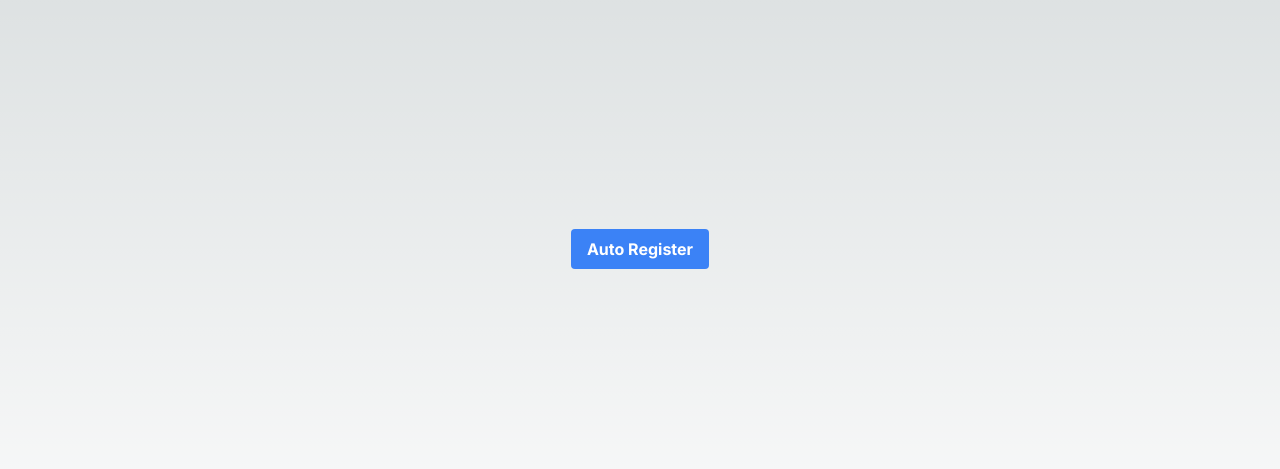
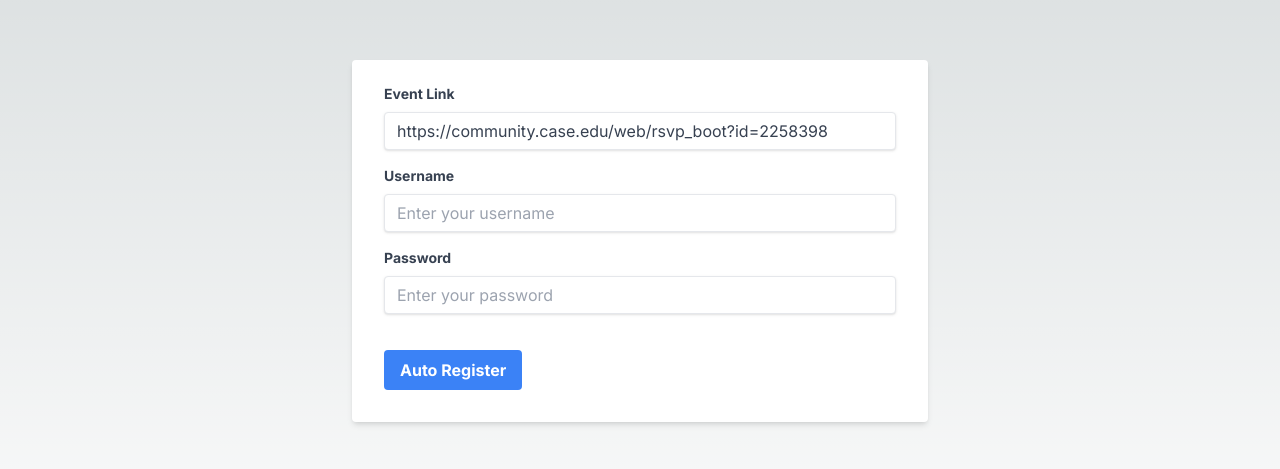
Before and after one commit to roshankern/auto-cg, a Next.js app: page / in a window 1280 px wide. Shown: the part 151-620 px from the top of the page. Built offline with nearby package versions, Linux system fonts and the light colour scheme.

Commit message:
take ui input

```diff
--- a/src/app/api/route.ts
+++ b/src/app/api/route.ts
@@ -36,19 +36,11 @@ async function getBrowser() {
   }
 }
 
-const cg_login_url = "https://www.campusgroups.com/shibboleth/login?idp=cwru";
-const cg_event_url = "https://community.case.edu/web/rsvp_boot?id=2258398";
-const username = process.env.USERNAME;
-const password = process.env.PASSWORD;
-
-export async function GET(request: NextRequest) {
-  console.log("Attempting to auto register...");
+async function autoRegister(cg_login_url: string, cg_event_url: string, username: string, password: string) {
+  console.log("Attempting to auto-register...");
 
   const browser = await getBrowser();
-  console.log("Browser launched successfully.");
-
-  const pages = await browser.pages();
-  const page = pages[0];
+  const page = (await browser.pages())[0];
 
   // Navigate to the login URL
   await page.goto(cg_login_url);
@@ -84,11 +76,31 @@ export async function GET(request: NextRequest) {
   await page.waitForSelector('div.check-icon', { timeout: 20000 });
 
   console.log("Registration successful!");
+  await browser.close();
+}
 
-  await browser.close();
-  return new NextResponse(JSON.stringify({ message: "Registration successful!" }), {
-    headers: {
-      "Content-Type": "application/json",
-    },
-  });
+
+export async function POST(request: NextRequest) {
+  const cg_login_url = "https://www.campusgroups.com/shibboleth/login?idp=cwru";
+  const { eventLink, username, password } = await request.json();
+
+  if (!eventLink || !username || !password) {
+    return new NextResponse(JSON.stringify({ message: "Missing required fields" }), {
+      headers: { "Content-Type": "application/json" },
+      status: 400,
+    });
+  }
+
+  try {
+    await autoRegister(cg_login_url, eventLink, username, password);
+
+    return new NextResponse(JSON.stringify({ message: "Registration successful!" }), {
+      headers: { "Content-Type": "application/json" },
+    });
+  } catch (error) {
+    return new NextResponse(JSON.stringify({ message: `Error: ${error}` }), {
+      headers: { "Content-Type": "application/json" },
+      status: 500,
+    });
+  }
 }
--- a/src/app/page.tsx
+++ b/src/app/page.tsx
@@ -3,17 +3,28 @@
 import { useState } from 'react';
 
 export default function Home() {
+  const [eventLink, setEventLink] = useState('https://community.case.edu/web/rsvp_boot?id=2258398');
+  const [username, setUsername] = useState('');
+  const [password, setPassword] = useState('');
   const [loading, setLoading] = useState(false);
 
   const handleAutoRegister = async () => {
+    console.log('Attempting to auto-register...');
     setLoading(true);
     try {
       const response = await fetch('/api', {
-        method: 'GET',
+        method: 'POST',
+        headers: {
+          'Content-Type': 'application/json',
+        },
+        body: JSON.stringify({
+          eventLink,
+          username,
+          password,
+        }),
       });
 
       if (response.ok) {
-        // Parse the JSON response and log the success message
         const data = await response.json();
         console.log(data.message);
       } else {
@@ -28,13 +39,68 @@ export default function Home() {
 
   return (
     <div className="flex h-screen items-center justify-center">
-      <button
-        onClick={handleAutoRegister}
-        className="bg-blue-500 text-white font-bold py-2 px-4 rounded focus:outline-none focus:shadow-outline"
-        disabled={loading}
+      <form
+        onSubmit={(e) => {
+          e.preventDefault();
+          handleAutoRegister();
+        }}
+        className="bg-white shadow-md rounded px-8 pt-6 pb-8 mb-4 w-full max-w-xl"
       >
-        {loading ? 'Registering...' : 'Auto Register'}
-      </button>
+        <div className="mb-4">
+          <label className="block text-gray-700 text-sm font-bold mb-2" htmlFor="eventLink">
+            Event Link
+          </label>
+          <input
+            id="eventLink"
+            type="text"
+            value={eventLink}
+            onChange={(e) => setEventLink(e.target.value)}
+            className="shadow appearance-none border rounded w-full py-2 px-3 text-gray-700 leading-tight focus:outline-none focus:shadow-outline"
+            placeholder="Enter event link"
+            required
+          />
+        </div>
+
+        <div className="mb-4">
+          <label className="block text-gray-700 text-sm font-bold mb-2" htmlFor="username">
+            Username
+          </label>
+          <input
+            id="username"
+            type="text"
+            value={username}
+            onChange={(e) => setUsername(e.target.value)}
+            className="shadow appearance-none border rounded w-full py-2 px-3 text-gray-700 leading-tight focus:outline-none focus:shadow-outline"
+            placeholder="Enter your username"
+            required
+          />
+        </div>
+
+        <div className="mb-6">
+          <label className="block text-gray-700 text-sm font-bold mb-2" htmlFor="password">
+            Password
+          </label>
+          <input
+            id="password"
+            type="password"
+            value={password}
+            onChange={(e) => setPassword(e.target.value)}
+            className="shadow appearance-none border rounded w-full py-2 px-3 text-gray-700 mb-3 leading-tight focus:outline-none focus:shadow-outline"
+            placeholder="Enter your password"
+            required
+          />
+        </div>
+
+        <div className="flex items-center justify-between">
+          <button
+            type="submit"
+            className="bg-blue-500 text-white font-bold py-2 px-4 rounded focus:outline-none focus:shadow-outline"
+            disabled={loading}
+          >
+            {loading ? 'Registering...' : 'Auto Register'}
+          </button>
+        </div>
+      </form>
     </div>
   );
 }
```
